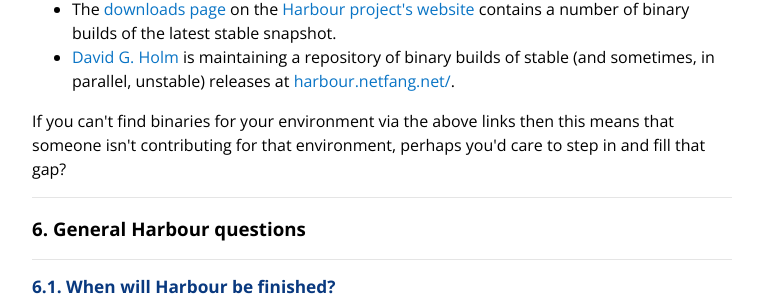
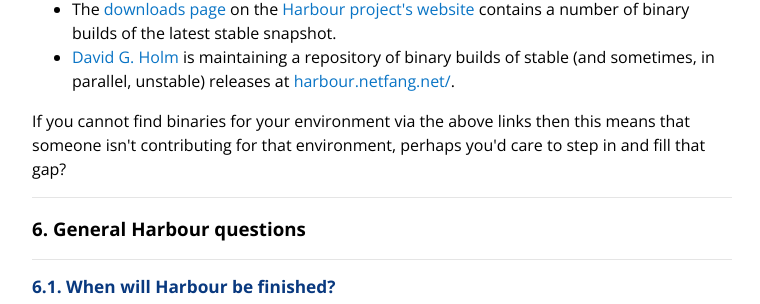
Before and after one commit to harbour/harbour.github.io, a Jekyll site: the page built from faq.html, in a window 1280 px wide and 900 px high, scrolled down 15805 px. Shown: the part 150-454 px from the top of the window, without its empty margins (258-1018 px from the left). Built offline with Jekyll 4.4.1, drawn with Linux system fonts in a browser that asks for light colours; some of the changed text lies outside the part shown.

Commit message:
catch up with fork website updates

```diff
--- a/_includes/head.html
+++ b/_includes/head.html
@@ -4,7 +4,7 @@
 <meta charset="utf-8">
 <meta name="referrer" content="origin">
 <meta name="viewport" content="initial-scale=1">
-<meta http-equiv="Content-Security-Policy" content="upgrade-insecure-requests">
+<meta http-equiv="Content-Security-Policy" content="upgrade-insecure-requests; block-all-mixed-content">
 
 <title>{% if page.layout == 'example' %}Harbour · Example · {{ page.slug }}{% else %}{% if page.title %}Harbour · {{ page.title }}{% else %}Harbour{% endif %}{% else %}{{ site.title }}{% endif %}</title>
 
--- a/faq.html
+++ b/faq.html
@@ -40,9 +40,9 @@ title: "FAQ (archive)"
   <dd>3.8. <a href="#28">Are there any development guidelines?</a></dd>
   <dd>3.9. <a href="#29">Is it ok to extend the language with some spiffy new feature?</a></dd>
   <dd>3.10. <a href="#30">So what's with all these language extensions then?</a></dd>
-  <dd>3.11. <a href="#31">I can't code C, how can I help development? </a></dd>
+  <dd>3.11. <a href="#31">I cannot code C, how can I help development?</a></dd>
   <dd>3.12. <a href="#32">I've got loads of Clipper code I can donate, what shall I do?</a></dd>
-  <dd>3.13. <a href="#33">I can't submit Clipper code either, can I still help anyway?</a></dd>
+  <dd>3.13. <a href="#33">I cannot submit Clipper code either, can I still help anyway?</a></dd>
 </dl>
 <h3>4. <a href="#34">The Harbour mailing lists</a></h3>
 <dl>
@@ -722,7 +722,7 @@ cvs extract -P harbour
   <a href="#ClipperCompilers">other Clipper compiler implementations</a>.
 </p>
 <hr>
-<h2><a id="31"></a>3.11. I can't code C, how can I help development? </h2>
+<h2><a id="31"></a>3.11. I cannot code C, how can I help development? </h2>
 <p>How about doing some Clipper (the language) coding? Parts of Harbour have
   been and can be written in itself. Why not look at
   <a href="#WhatToDo">what needs doing</a> in the run-time library and seeing what could be
@@ -745,7 +745,7 @@ cvs extract -P harbour
   <a href="#ClipperCompilers">Clipper compiler implementations</a>?
 </p>
 <hr>
-<h2><a id="33"></a>3.13. I can't submit Clipper code either, can I still help anyway?</h2>
+<h2><a id="33"></a>3.13. I cannot submit Clipper code either, can I still help anyway?</h2>
 <p>You could help out any number of ways. Documentation is one area where
   volunteers are needed (it's a dirty job but someone has to do it). Perhaps
   you could help maintain the
@@ -907,7 +907,7 @@ often include instructions on how to unsubscribe).</p>
   </li>
 </ul>
 </p>
-<p>If you can't find binaries for your environment via the above links then
+<p>If you cannot find binaries for your environment via the above links then
   this means that someone isn't contributing for that environment, perhaps
   you'd care to step in and fill that gap?
 </p>
@@ -1138,13 +1138,13 @@ often include instructions on how to unsubscribe).</p>
   relied upon to be the most up-to-date copy.
 </p>
 <p><a href="mailto:alex_degarate@hotmail.com">Alejandro de Garate</a> has
-  translated portions of this document for inclusion in his <a href="https://web.archive.org/web/geocities.com/SiliconValley/Board/5300">Spanish Harbour website</a>. Please note that I can't vouch for the correctness of the content
+  translated portions of this document for inclusion in his <a href="https://web.archive.org/web/geocities.com/SiliconValley/Board/5300">Spanish Harbour website</a>. Please note that I cannot vouch for the correctness of the content
   because I don't speak Spanish.
 </p>
 <p><a href="mailto:xbase@sohu.com">dongming wang</a> has translated this
   FAQ into Chinese. See
   <a href="https://web.archive.org/web/www.xbase.8u8.com/html/xbase/harbour/harbour-faq/harbour.html">www.xbase.8u8.com/html/xbase/harbour/harbour-faq/harbour.html</a>.
-  Once again, please note that I can't vouch for the correctness of the translation.
+  Once again, please note that I cannot vouch for the correctness of the translation.
 </p>
 <hr>
 <h2><a id="62"></a>8.2. Feedback about the FAQ.</h2>
```
